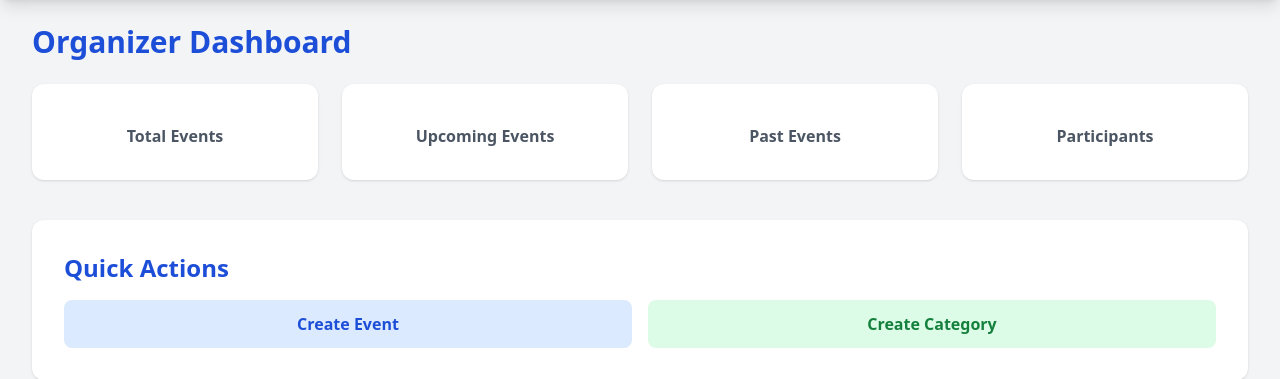
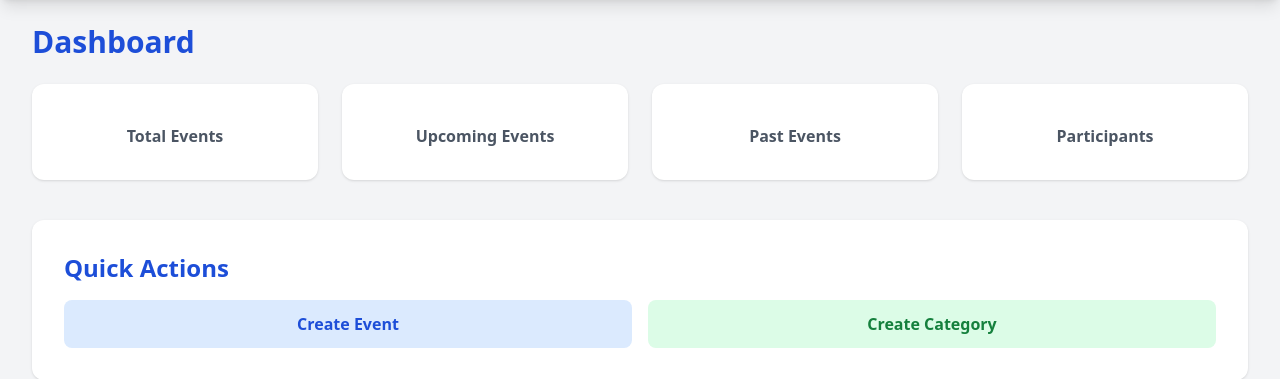
Before and after one commit to toaha-unc/django-event-management-system, a Django app: template events/templates/events/organizer_dashboard.html in a window 1280 px wide. Shown: the part 64-443 px from the top of the page. Run offline with Django 5.2, Linux system fonts and the light colour scheme; the template is opened without the code that fills it, so the values that code supplies are empty; style sheets or scripts are compiled from the project's sources; some libraries are stand-ins or nearby versions.

Commit message:
Update organizer_dashboard.html

```diff
--- a/events/templates/events/organizer_dashboard.html
+++ b/events/templates/events/organizer_dashboard.html
@@ -1,9 +1,9 @@
 {% extends "base.html" %}
-{% block title %}Organizer Dashboard{% endblock %}
+{% block title %}Dashboard{% endblock %}
 {% block content %}
 <div class="mb-8 sm:mb-12">
 
-    <h2 class="text-2xl sm:text-3xl font-extrabold text-blue-700 mb-4 sm:mb-6">Organizer Dashboard</h2>
+    <h2 class="text-2xl sm:text-3xl font-extrabold text-blue-700 mb-4 sm:mb-6">Dashboard</h2>
     <div class="grid grid-cols-1 sm:grid-cols-2 lg:grid-cols-4 gap-4 sm:gap-6 mb-6 sm:mb-10">
         <div class="bg-white rounded-xl shadow p-4 sm:p-6 lg:p-8 text-center cursor-pointer hover:shadow-lg transition" onclick="showStats('total')">
             <div class="text-2xl sm:text-3xl lg:text-4xl font-extrabold text-blue-600 mb-2">{{ total_events }}</div>
```
